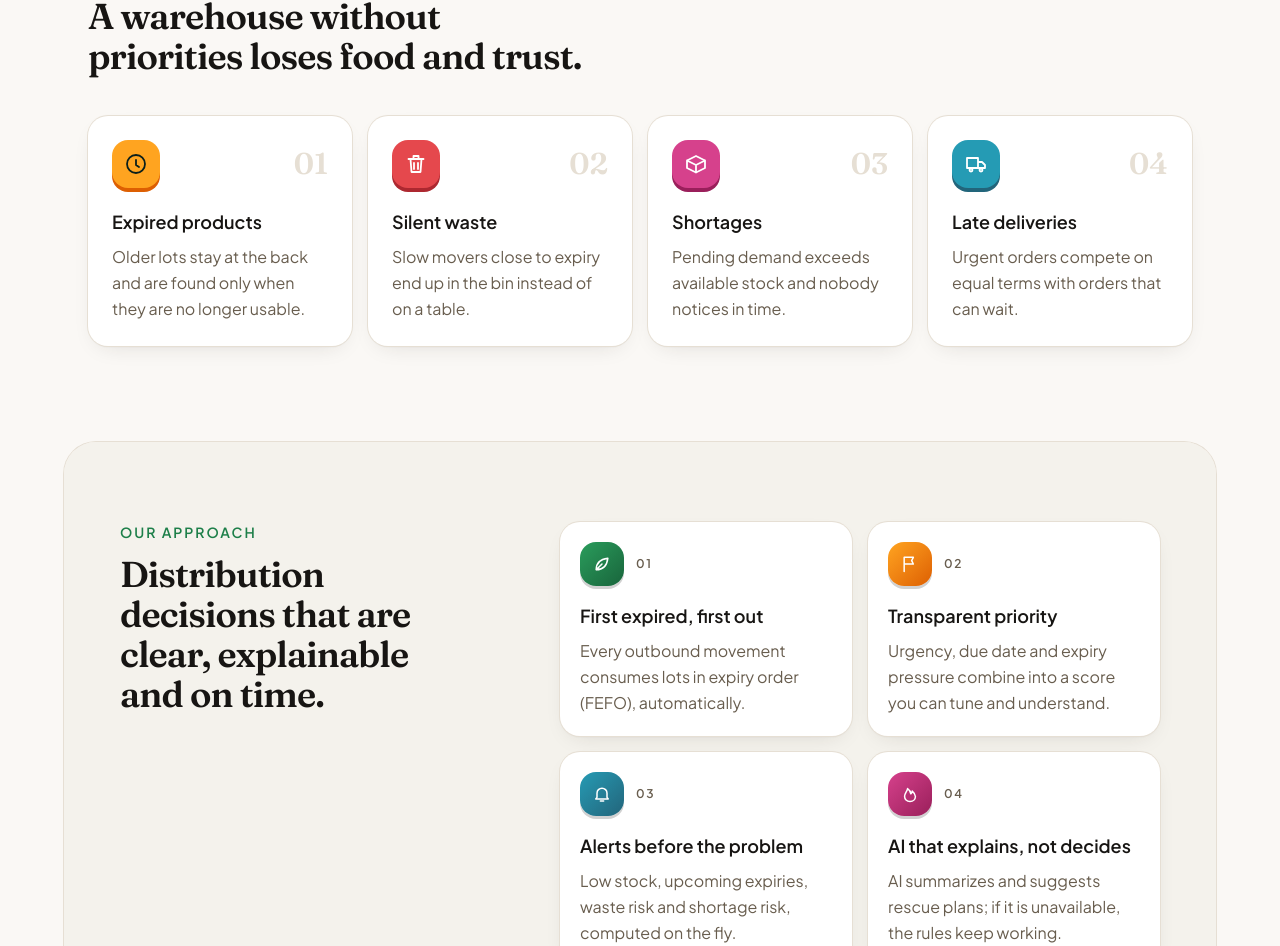
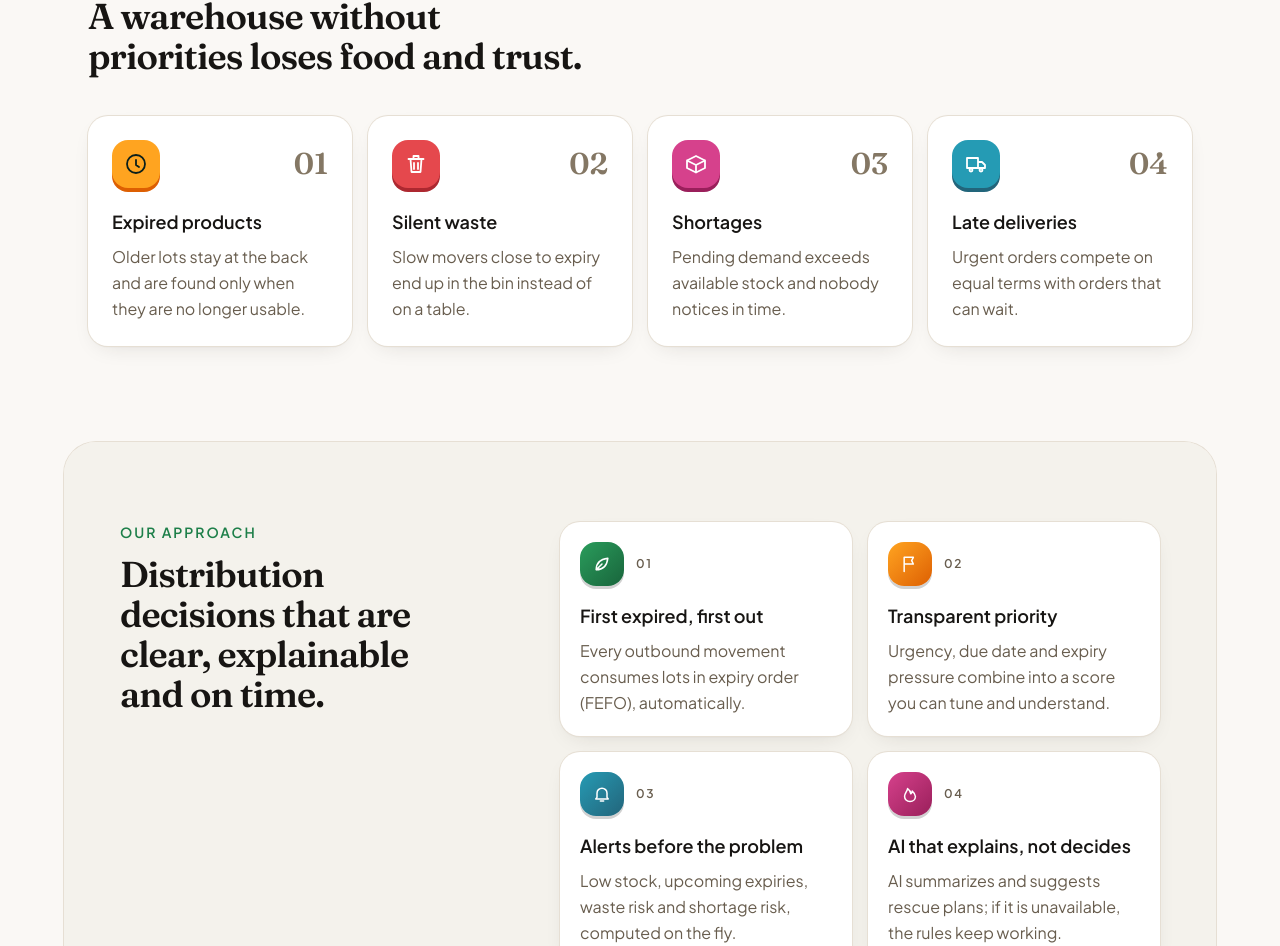
Before and after one commit to Jack-Limas/alimentos-frontend, a Next.js app: page /en in a window 1280 px wide. Shown: the part 925-1871 px from the top of the page. Built offline with nearby package versions, Linux system fonts and the light colour scheme; no server answers.

Commit message:
fix(landing): give the decorative step numbers enough contrast

```diff
--- a/src/components/landing/problem-section.tsx
+++ b/src/components/landing/problem-section.tsx
@@ -58,7 +58,11 @@ export function ProblemSection() {
                 >
                   <Icon name={icon} className="size-6" />
                 </span>
-                <span className="font-display text-3xl font-semibold text-border">
+                {/* Decorative order; large text, so 3:1 contrast is enough (sand-500 passes). */}
+                <span
+                  aria-hidden="true"
+                  className="font-display text-3xl font-semibold text-sand-500 dark:text-sand-400"
+                >
                   {String(index + 1).padStart(2, '0')}
                 </span>
               </div>
```
